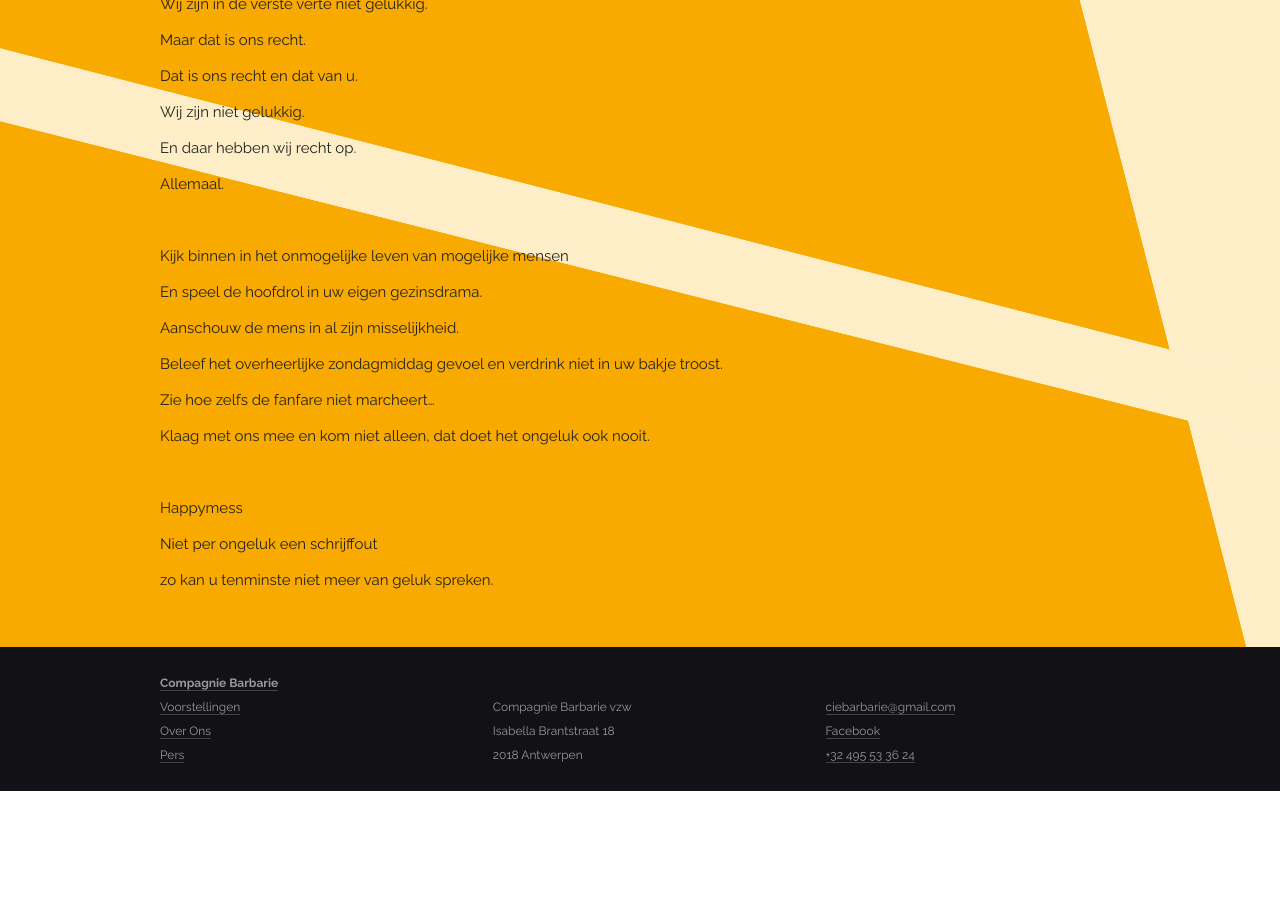
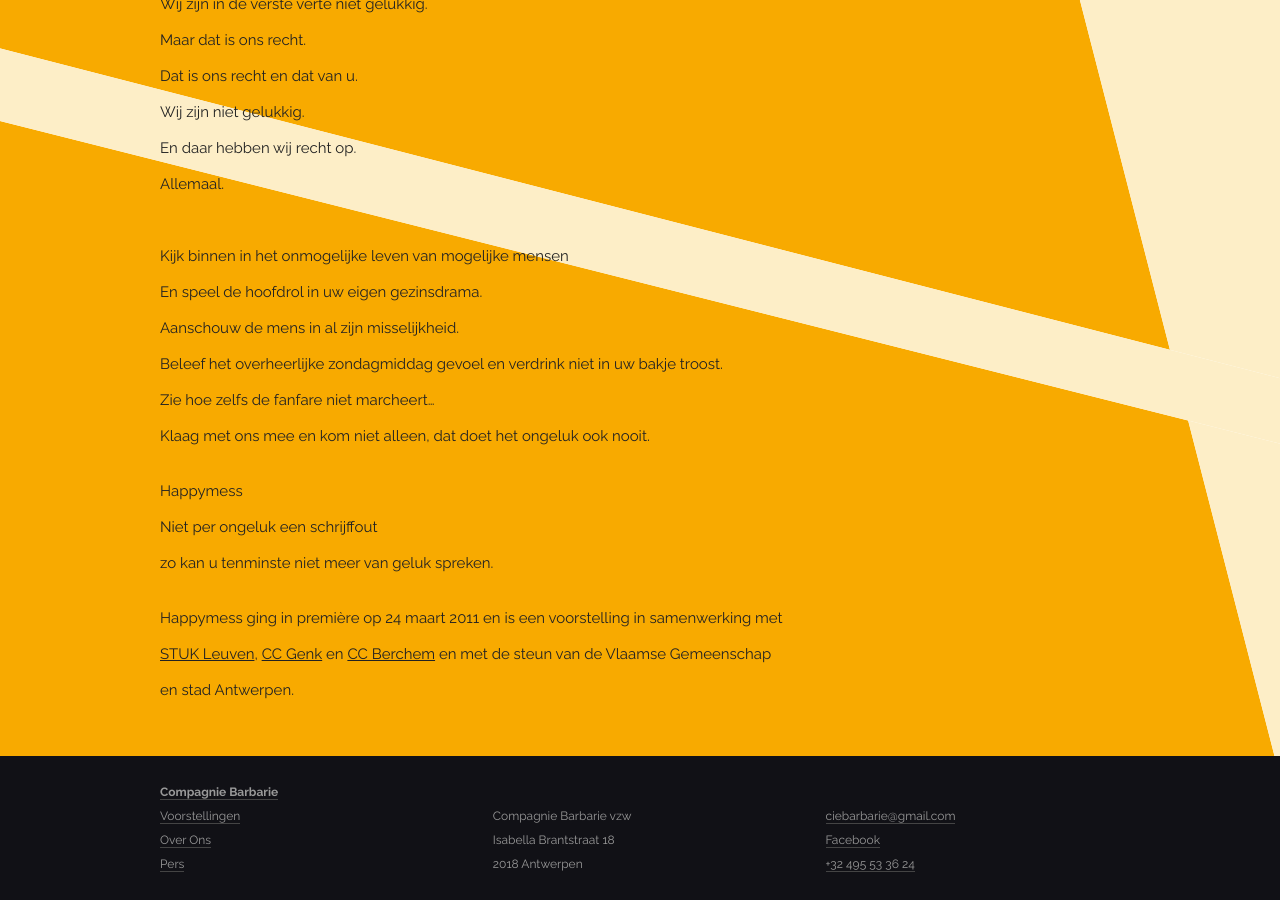
Before and after one commit to ciebarbarie/ciebarbarie, a Jekyll site: the page built from voorstellingen/happymess.md, in a window 1280 px wide and 900 px high, scrolled down 1052 px. Built offline with Jekyll 4.4.1, drawn with Linux system fonts in a browser that asks for light colours; nearby versions of some CDN libraries; some web fonts are replaced; library files that are not in the unit come from our copies; before the commit the page ends 1843 px from its top, so only the background shows below that.

Commit message:
Text review.

```diff
--- a/voorstellingen/happymess.md
+++ b/voorstellingen/happymess.md
@@ -33,32 +33,26 @@
     top: 30px;
     background: url({{ site.baseurl }}/img/happymess-bit-2.png) no-repeat top left;
   }
+</style>
+In Happymess brengt compagnie barbarie een ode aan het ongeluk van de mens.<br>
+We willen het recht op ongelukkig zijn vieren en in ere herstellen.<br>
+Want wij zijn echt niet gelukkig.<br>
+Wij zijn in de verste verte niet gelukkig.<br>
+Maar dat is ons recht.<br>
+Dat is ons recht en dat van u.<br>
+Wij zijn niet gelukkig.<br>
+En daar hebben wij recht op.<br>
+Allemaal.<br>
+<br>
+Kijk binnen in het onmogelijke leven van mogelijke mensen<br>
+En speel de hoofdrol in uw eigen gezinsdrama.<br>
+Aanschouw de mens in al zijn misselijkheid.<br>
+Beleef het overheerlijke zondagmiddag gevoel en verdrink niet in uw bakje troost.<br>
+Zie hoe zelfs de fanfare niet marcheert...<br>
+Klaag met ons mee en kom niet alleen, dat doet het ongeluk ook nooit.
 
- /* #background-bit-3 {
-    width: 100%;
-    height: 667px;
-    position: absolute;
-    top: 100px;
-    background: url({{ site.baseurl }}/img/undertwasser-wasserwasser-bit-3.png) no-repeat top right;
-  }*/
-</style>
-In Happymess brengt compagnie barbarie een ode aan het ongeluk van de mens.<br />
-We willen het recht op ongelukkig zijn vieren en in ere herstellen.<br />
-Want wij zijn echt niet gelukkig.<br />
-Wij zijn in de verste verte niet gelukkig.<br />
-Maar dat is ons recht.<br />
-Dat is ons recht en dat van u.<br />
-Wij zijn niet gelukkig.<br />
-En daar hebben wij recht op.<br />
-Allemaal.<br />
-<br />
-Kijk binnen in het onmogelijke leven van mogelijke mensen<br />
-En speel de hoofdrol in uw eigen gezinsdrama.<br />
-Aanschouw de mens in al zijn misselijkheid.<br />
-Beleef het overheerlijke zondagmiddag gevoel en verdrink niet in uw bakje troost.<br />
-Zie hoe zelfs de fanfare niet marcheert...<br />
-Klaag met ons mee en kom niet alleen, dat doet het ongeluk ook nooit.<br />
-<br />
-Happymess<br />
-Niet per ongeluk een schrijffout<br />
+Happymess<br>
+Niet per ongeluk een schrijffout<br>
 zo kan u tenminste niet meer van geluk spreken.
+
+Happymess ging in première op 24 maart 2011 en is een voorstelling in samenwerking met <a href="http://www.stuk.be/">STUK Leuven</a>, <a href="http://www.c-minecultuurcentrum.be/">CC Genk</a> en <a href="http://www.ccberchem.be/">CC Berchem</a> en met de steun van de Vlaamse Gemeenschap en stad Antwerpen.
```
Also changed, not shown: voorstellingen/risk.md (+3 -1 lines), voorstellingen/schwab.md (+3 -1 lines), voorstellingen/spionkop.md (+1 -9 lines), voorstellingen/the-end-is-dear.md (+8 -1 lines), voorstellingen/too-far-east-is-west.md (+2 -2 lines).
